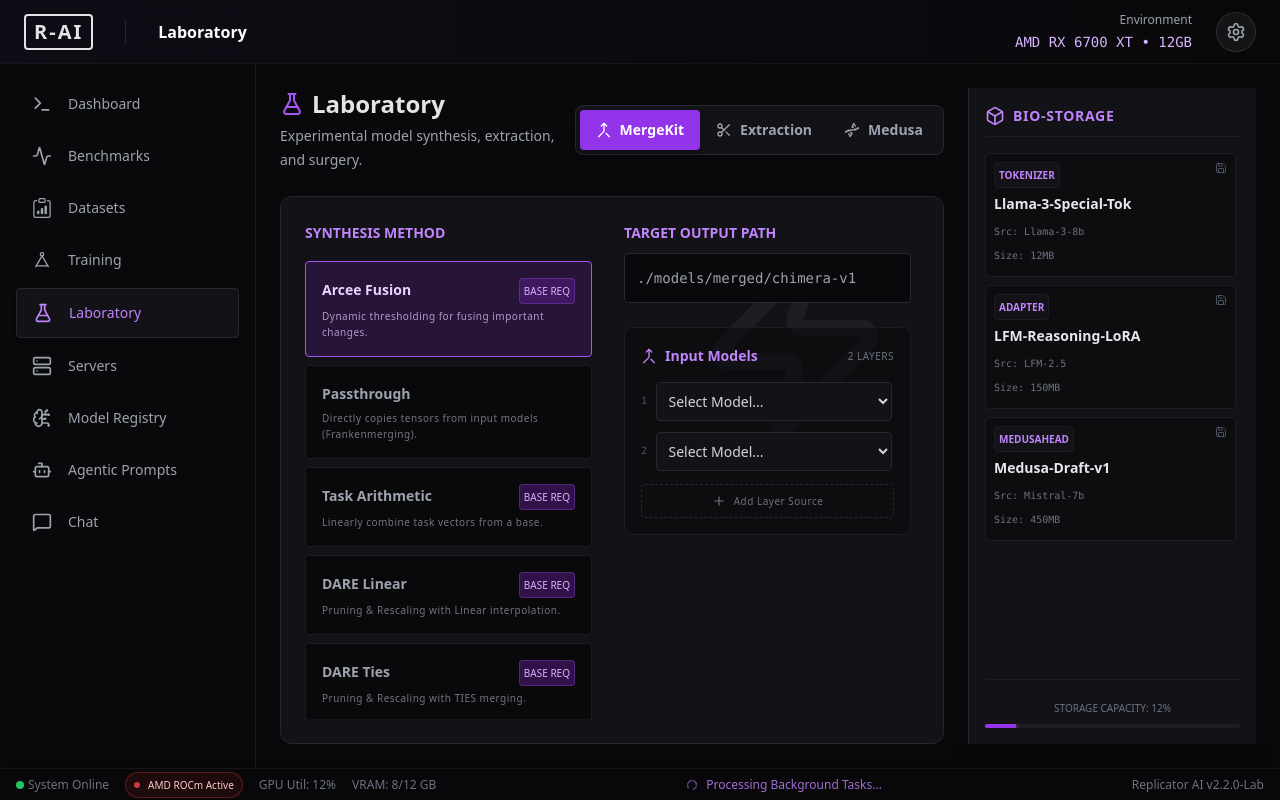
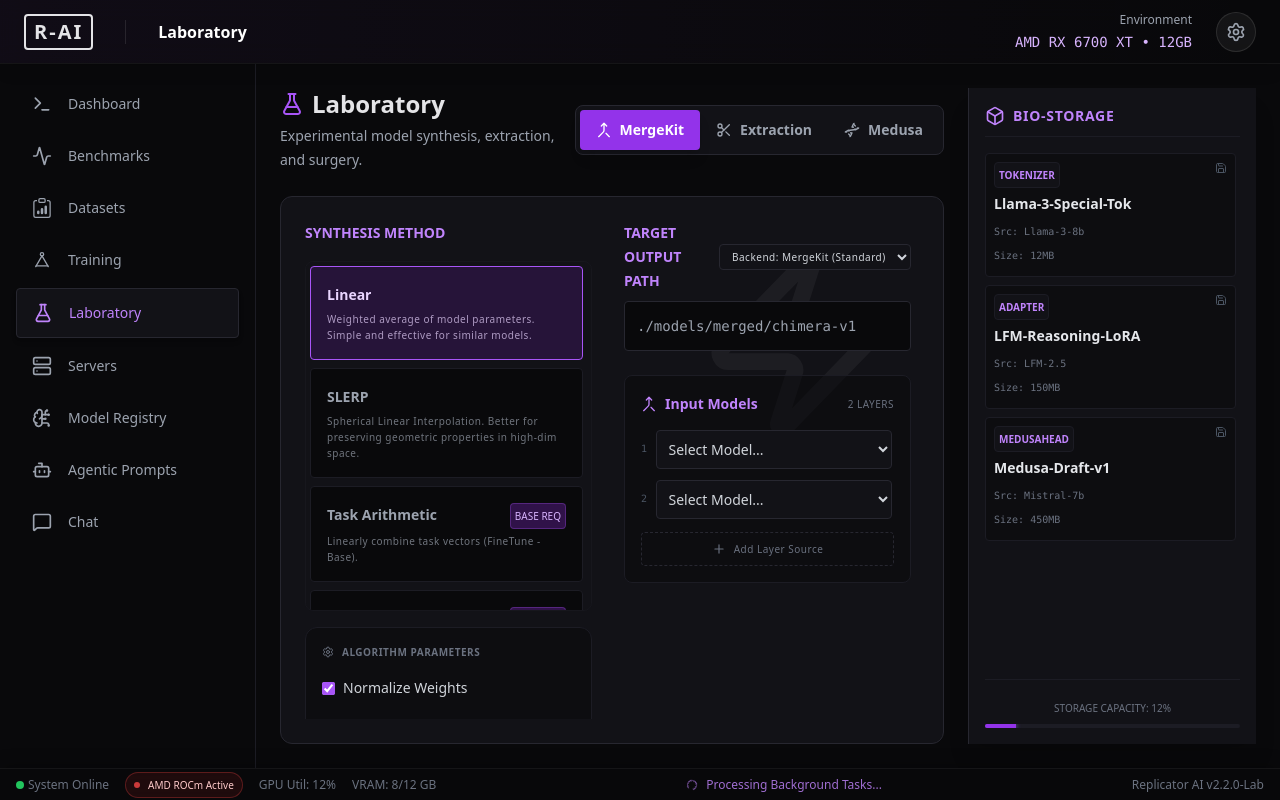
Before and after one commit to carlosfundora/AI-Console, a React (Vite) app: page / in a window 1280 px wide. Both pictures are taken after a click on the button "Laboratory". Built offline with nearby package versions, Linux system fonts and the light colour scheme.

Commit message:
feat(laboratory): Add mergekit backend and new merge methods
Introduces support for the `mergekit` backend and expands the available merge methods to include `linear`, `slerp`, `ties`, `model_stock`, and `passthrough`, enhancing the laboratory's model merging capabilities.

```diff
--- a/views/Laboratory.tsx
+++ b/views/Laboratory.tsx
@@ -1,7 +1,7 @@
 
 import React, { useState } from 'react';
 import { Model, LabArtifact } from '../types';
-import { FlaskConical, Dna, Merge, Scissors, Zap, Box, Save, Plus, Trash2, CheckCircle, Loader2, BarChart2, TrendingDown, Activity, Settings, X, FileText, Info } from 'lucide-react';
+import { FlaskConical, Dna, Merge, Scissors, Zap, Box, Save, Plus, Trash2, CheckCircle, Loader2, BarChart2, TrendingDown, Activity, Settings, X, FileText, Info, Cpu, Layers, GitBranch } from 'lucide-react';
 import { LineChart, Line, XAxis, YAxis, Tooltip, ResponsiveContainer, CartesianGrid } from 'recharts';
 
 interface LaboratoryProps {
@@ -9,7 +9,8 @@
 }
 
 type LabMode = 'merge' | 'extract' | 'medusa';
-type MergeMethod = 'arcee_fusion' | 'passthrough' | 'task_arithmetic' | 'dare_linear' | 'dare_ties';
+type MergeMethod = 'linear' | 'slerp' | 'task_arithmetic' | 'ties' | 'dare_linear' | 'dare_ties' | 'passthrough' | 'model_stock';
+type MergeBackend = 'mergekit' | 'mergekit-pytorch';
 
 // Mock Inventory Data
 const MOCK_INVENTORY: LabArtifact[] = [
@@ -54,7 +55,8 @@
 
 export const Laboratory: React.FC<LaboratoryProps> = ({ models }) => {
   const [mode, setMode] = useState<LabMode>('merge');
-  const [mergeMethod, setMergeMethod] = useState<MergeMethod>('arcee_fusion');
+  const [mergeMethod, setMergeMethod] = useState<MergeMethod>('linear');
+  const [backend, setBackend] = useState<MergeBackend>('mergekit');
   const [inventory, setInventory] = useState<LabArtifact[]>(MOCK_INVENTORY);
   const [selectedArtifact, setSelectedArtifact] = useState<LabArtifact | null>(null);
   const [inputModels, setInputModels] = useState<{id: number, modelId: string, weight: number}[]>([
@@ -67,7 +69,9 @@
       normalize: true,
       int8_mask: false,
       density: 0.5,
-      epsilon: 0.01
+      t: 0.5, // For SLERP
+      epsilon: 0.01,
+      vocabRepair: false // mergekit-tokensurgeon
   });
 
   // Medusa State
@@ -124,11 +128,14 @@
 
   const getMergeMethodInfo = (m: MergeMethod) => {
       switch(m) {
-          case 'arcee_fusion': return { label: 'Arcee Fusion', desc: 'Dynamic thresholding for fusing important changes.', base: 'Required' };
+          case 'linear': return { label: 'Linear', desc: 'Weighted average of model parameters. Simple and effective for similar models.', base: 'Optional' };
+          case 'slerp': return { label: 'SLERP', desc: 'Spherical Linear Interpolation. Better for preserving geometric properties in high-dim space.', base: 'N/A' };
+          case 'task_arithmetic': return { label: 'Task Arithmetic', desc: 'Linearly combine task vectors (FineTune - Base).', base: 'Required' };
+          case 'ties': return { label: 'TIES', desc: 'Trim, Elect Sign, & Merge. Reduces interference between models.', base: 'Required' };
+          case 'dare_linear': return { label: 'DARE Linear', desc: 'Drop And REscale with Linear interpolation.', base: 'Required' };
+          case 'dare_ties': return { label: 'DARE TIES', desc: 'Drop And REscale with TIES merging.', base: 'Required' };
+          case 'model_stock': return { label: 'Model Stock', desc: 'Approximates the geometric center of models. Tuning-free.', base: 'Required' };
           case 'passthrough': return { label: 'Passthrough', desc: 'Directly copies tensors from input models (Frankenmerging).', base: 'N/A' };
-          case 'task_arithmetic': return { label: 'Task Arithmetic', desc: 'Linearly combine task vectors from a base.', base: 'Required' };
-          case 'dare_linear': return { label: 'DARE Linear', desc: 'Pruning & Rescaling with Linear interpolation.', base: 'Required' };
-          case 'dare_ties': return { label: 'DARE Ties', desc: 'Pruning & Rescaling with TIES merging.', base: 'Required' };
       }
   };
 
@@ -179,8 +186,8 @@
                         <div className="grid grid-cols-2 gap-space-xl">
                             <div className="space-y-space-md">
                                 <label className="text-purple-400 text-type-body font-bold uppercase block mb-2">Synthesis Method</label>
-                                <div className="grid grid-cols-1 gap-space-sm">
-                                    {(['arcee_fusion', 'passthrough', 'task_arithmetic', 'dare_linear', 'dare_ties'] as MergeMethod[]).map(m => (
+                                <div className="grid grid-cols-1 gap-space-sm max-h-[350px] overflow-y-auto pr-2 custom-scrollbar border border-nebula-800/50 rounded-lg p-1">
+                                    {(['linear', 'slerp', 'task_arithmetic', 'ties', 'dare_linear', 'dare_ties', 'model_stock', 'passthrough'] as MergeMethod[]).map(m => (
                                         <button
                                             key={m}
                                             onClick={() => setMergeMethod(m)}
@@ -202,16 +209,31 @@
                                     </h4>
 
                                     <div className="space-y-space-md">
-                                        {(mergeMethod === 'dare_linear' || mergeMethod === 'dare_ties') && (
+                                        {(mergeMethod === 'dare_linear' || mergeMethod === 'dare_ties' || mergeMethod === 'ties') && (
                                             <div>
                                                 <div className="flex justify-between text-type-caption text-gray-400 mb-1">
-                                                    <span>Density</span>
+                                                    <span>Density (Pruning)</span>
                                                     <span>{mergeConfig.density}</span>
                                                 </div>
                                                 <input
                                                     type="range" min="0" max="1" step="0.05"
                                                     value={mergeConfig.density}
                                                     onChange={(e) => setMergeConfig({...mergeConfig, density: parseFloat(e.target.value)})}
+                                                    className="w-full accent-purple-500"
+                                                />
+                                            </div>
+                                        )}
+
+                                        {mergeMethod === 'slerp' && (
+                                            <div>
+                                                <div className="flex justify-between text-type-caption text-gray-400 mb-1">
+                                                    <span>Interpolation Factor (t)</span>
+                                                    <span>{mergeConfig.t}</span>
+                                                </div>
+                                                <input
+                                                    type="range" min="0" max="1" step="0.05"
+                                                    value={mergeConfig.t}
+                                                    onChange={(e) => setMergeConfig({...mergeConfig, t: parseFloat(e.target.value)})}
                                                     className="w-full accent-purple-500"
                                                 />
                                             </div>
@@ -238,13 +260,37 @@
                                             />
                                             <label htmlFor="int8_mask" className="text-type-body text-gray-300">Int8 Mask (Memory Efficient)</label>
                                         </div>
+
+                                        <div className="flex items-center gap-space-sm">
+                                            <input
+                                                type="checkbox"
+                                                id="vocabRepair"
+                                                checked={mergeConfig.vocabRepair}
+                                                onChange={(e) => setMergeConfig({...mergeConfig, vocabRepair: e.target.checked})}
+                                                className="accent-blue-500"
+                                            />
+                                            <label htmlFor="vocabRepair" className="text-type-body text-blue-300 font-medium flex items-center gap-2">
+                                                <Scissors size={12} /> Run Token Surgeon (Vocab Alignment)
+                                            </label>
+                                        </div>
                                     </div>
                                 </div>
                             </div>
 
                             <div className="space-y-space-lg">
+
                                 <div className="space-y-space-sm">
-                                    <label className="text-purple-400 text-type-body font-bold uppercase">Target Output Path</label>
+                                    <div className="flex justify-between items-center">
+                                        <label className="text-purple-400 text-type-body font-bold uppercase">Target Output Path</label>
+                                        <select
+                                            value={backend}
+                                            onChange={(e) => setBackend(e.target.value as MergeBackend)}
+                                            className="bg-nebula-900 border border-nebula-700 rounded px-2 py-1 text-type-tiny text-gray-300 outline-none focus:border-purple-500"
+                                        >
+                                            <option value="mergekit">Backend: MergeKit (Standard)</option>
+                                            <option value="mergekit-pytorch">Backend: PyTorch (Legacy)</option>
+                                        </select>
+                                    </div>
                                     <input type="text" className="w-full bg-nebula-950 border border-nebula-700 rounded p-3 text-gray-200 font-mono focus:border-purple-500 outline-none text-type-body" placeholder="./models/merged/chimera-v1" />
                                 </div>
 
```
